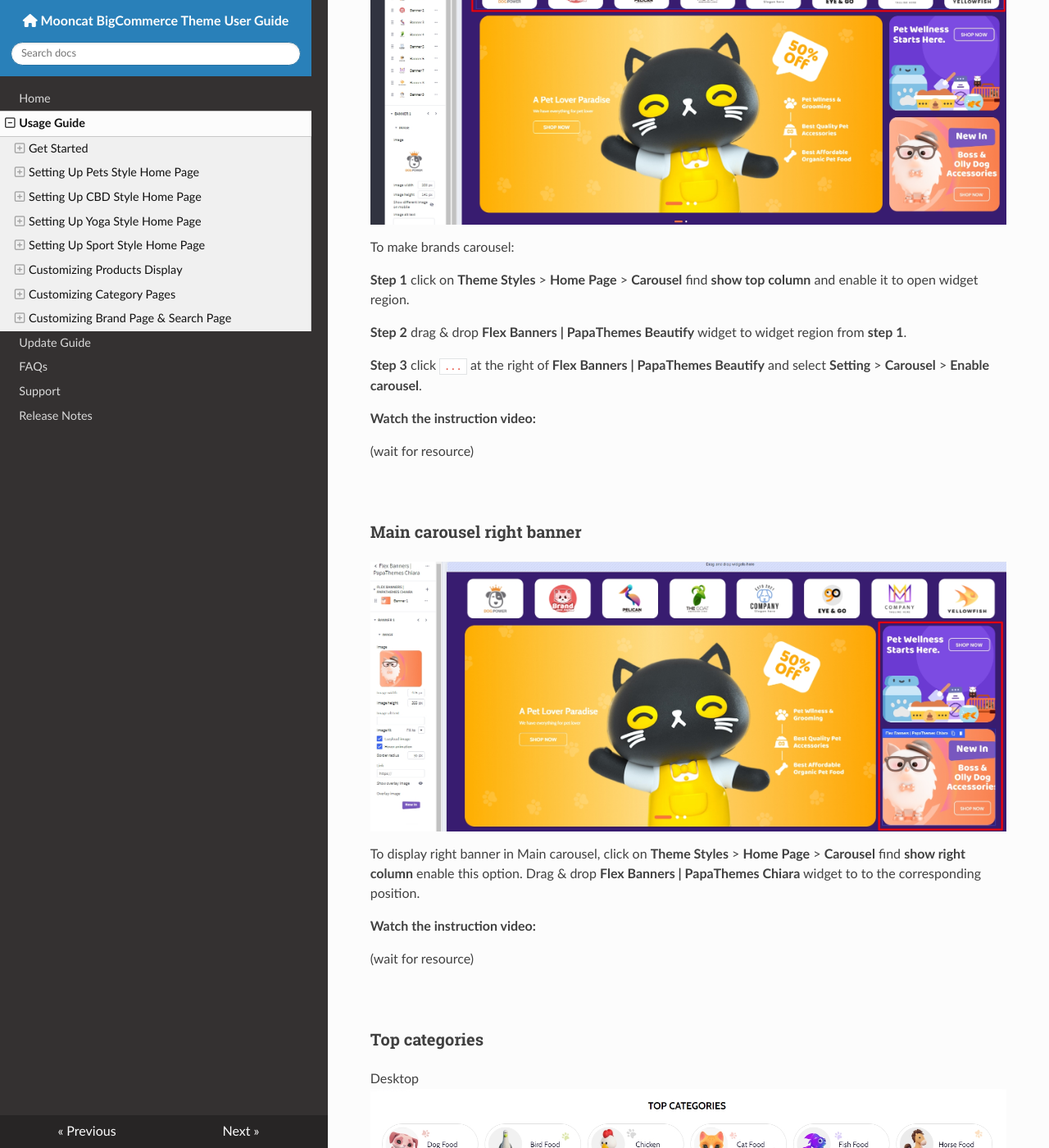
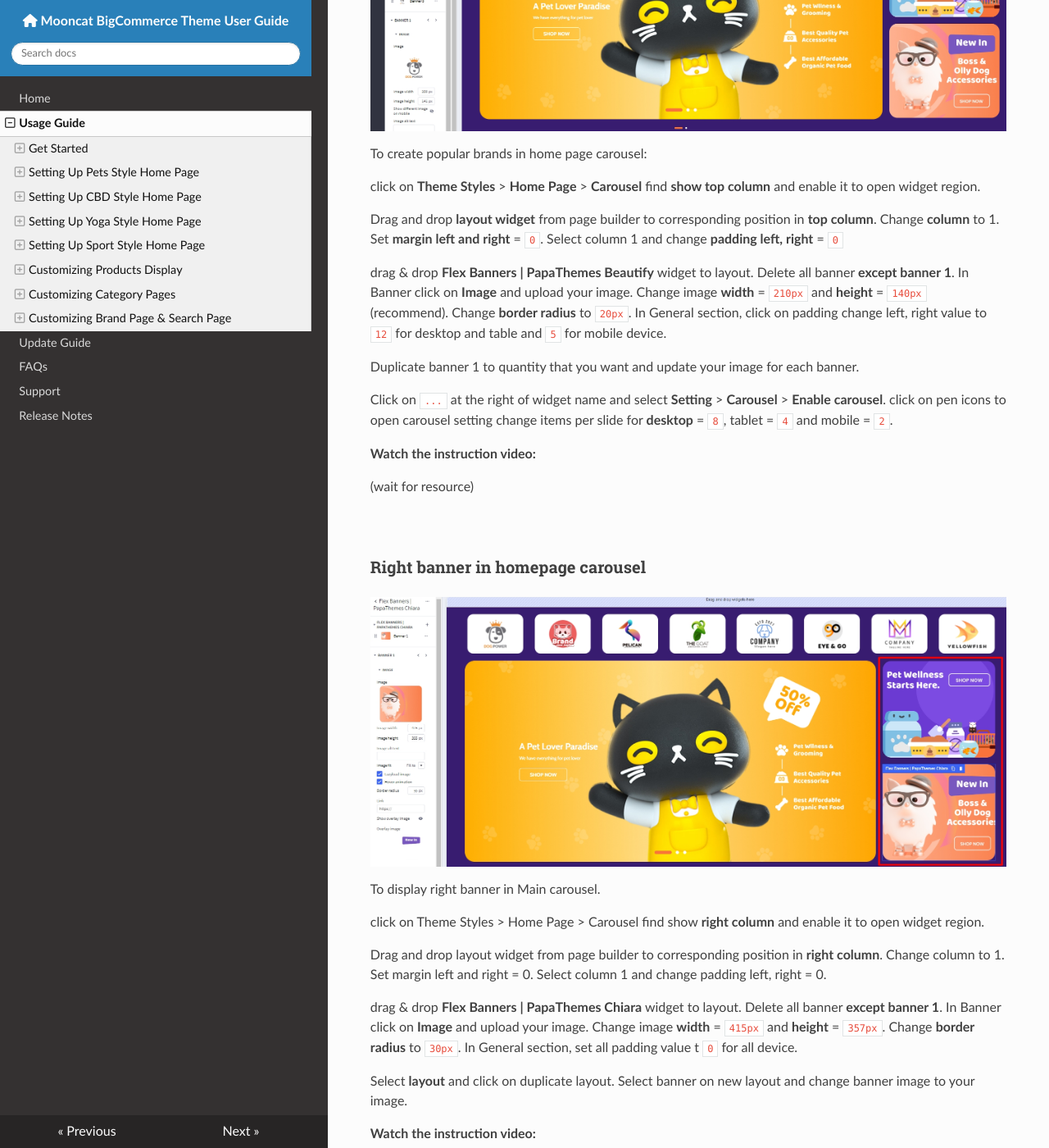
Before and after one commit to allcommerce/bc-mooncat-docs, an MkDocs documentation site: the page built from docs/usage.md, in a window 1280 px wide and 1400 px high, scrolled down 9407 px. Shown: the whole window at 82% size. Built offline with MkDocs 1.6.1, drawn with Linux system fonts in a browser that asks for light colours; nearby versions of some CDN libraries; some of the changed text lies outside the part shown.

Commit message:
update usage guide

```diff
--- a/docs/usage.md
+++ b/docs/usage.md
@@ -46,7 +46,7 @@
 ![Header](img/header.jpg)
 
 
-To configure the header, click on **Theme Styles** > **Header** section, here you can configure the header colors, store logo position and size.
+To configure the header, click on **Theme Styles** > **Header** section, here you can config the header colors, store logo position and size.
 
 **User Navigation** allows to change colors of the icon phone, cart.
 
@@ -54,11 +54,9 @@
 
 **Main Navigation** allows to customize this navigation bar like changing the menu type to column, dropdown menu or mega menu; changing colors of the top menu as well as the sub-menus. There is an option "**Hide webpage links**" that allows to hide the static web page links on the main navigation.
 
-To configure the Main navigation, click on **Theme Styles** > **Header**. In **Main navigation** section you can to change the colors text, hover, border, and background of the main navigation.
 
-![main-navigation](img/main-navigation.jpg)
 
-Config settings for main navigation:
+To configure the Main navigation, click on **Theme Styles** > **Header**. In **Main navigation** section you can change:
 
 - **Root menu item color**: text color of root menu item.
 
@@ -78,37 +76,36 @@
 
 - **+ Border**: border-color of mega menu popup.
 
-You can also configure the **Menu style**, hide or **Show web page links** and **Show widgets in the mega menu**.
+![main-navigation](img/main-navigation.jpg)
 
-Config **Menu style** :
+To config style of main navigation, click on **Theme Styles** > **Header**. In **Main navigation** select **Menu style**. The theme offer 3 option as below:
 
-- `Mega menu`: show sub-menu item megamenu popup style.
+- `Mega menu`: show submenu under Mega menu style. **Mega menu** allow user insert banner and product into it
 
 ![mega-menu](img/mega-menu.jpg)
 
-- `Dropdown`: show sub-menu item dropdown style.
+- `Dropdown`: show sub-menu item as dropdown style.
 
 ![dropdown-menu](img/dropdown-menu.jpg)
 
-- `Column`: show sub-menu item column style.
+- `Column`: show sub-menu item as column style.
 
 ![column-menu](img/column-menu.jpg)
 
 
-**Quick Search** allows to change the colors of the search form.
+**Quick Search** allows user to change the colors of the search form.
 
-To configure the Quick Search, click on **Theme Styles** > **Header**. In **Quick Search** section you can to change the colors text, hover, border, and background of the search form.
+To configure the **Quick Search**, click on **Theme Styles** > **Header**. In **Quick Search** section you can change text colors, hover, border, and background of the search field.
 
-To change popular search keywords, type your text in popular search keywords field as picture below.
+To change popular search keywords, type your text in **popular search keywords** field as picture below.
 
 ![header-quick-search](img/quick-search.jpg)
+
+You can also hide or **Show web page links** and **Show widgets in the mega menu**.
 
 **Watch the instruction video:**
 
 <iframe width="560" height="315" src="https://www.youtube.com/embed/H-c-oUQycgg" title="YouTube video player" frameborder="0" allow="accelerometer; autoplay; clipboard-write; encrypted-media; gyroscope; picture-in-picture" allowfullscreen></iframe>
-
-
-### Home page carousel section
 
 ### Top Banner
 
@@ -151,27 +148,39 @@
 
 <iframe width="560" height="315" src="https://www.youtube.com/embed/HT44vYYQbnM" title="YouTube video player" frameborder="0" allow="accelerometer; autoplay; clipboard-write; encrypted-media; gyroscope; picture-in-picture" allowfullscreen></iframe>
 
-### Brand logos
+### Popular Brand logos
 
 
 ![Top-column-carousel](img/brands-top-carousel.jpg)
 
-To make brands carousel:
+To create popular brands in home page carousel:
 
-**Step 1** click on **Theme Styles** > **Home Page** > **Carousel** find **show top column** and enable it to open widget region.
+click on **Theme Styles** > **Home Page** > **Carousel** find **show top column** and enable it to open widget region.
 
-**Step 2** drag & drop **Flex Banners | PapaThemes Beautify** widget to widget region from **step 1**.
+Drag and drop **layout widget** from page builder to corresponding position in **top column**. Change **column** to 1. Set **margin left and right** = `0`. Select column 1 and change **padding left, right** = `0`
 
-**Step 3** click `...` at the right of **Flex Banners | PapaThemes Beautify** and select **Setting** > **Carousel** > **Enable carousel**.
+drag & drop **Flex Banners | PapaThemes Beautify** widget to layout. Delete all banner **except banner 1**. In Banner click on **Image** and upload your image. Change image **width** = `210px` and **height** = `140px` (recommend). Change **border radius** to `20px`. In General section, click on padding change left, right value to `12` for desktop and table and `5` for mobile device.
+
+Duplicate banner 1 to quantity that you want and update your image for each banner.
+
+Click on `...` at the right of widget name and select **Setting** > **Carousel** > **Enable carousel**. click on pen icons to open carousel setting change items per slide for **desktop** = `8`, tablet = `4` and mobile = `2`.
 
 **Watch the instruction video:**
 
 (wait for resource)
 
-### Main carousel right banner
+### Right banner in homepage carousel
 ![Main-carousel-right-banner](img/right-banner-main-carousel.jpg)
 
-To display right banner in Main carousel, click on **Theme Styles** > **Home Page** > **Carousel** find **show right column** enable this option. Drag & drop **Flex Banners | PapaThemes Chiara** widget to to the corresponding position.
+To display right banner in Main carousel.
+
+click on Theme Styles > Home Page > Carousel find show **right column** and enable it to open widget region.
+
+Drag and drop layout widget from page builder to corresponding position in **right column**. Change column to 1. Set margin left and right = 0. Select column 1 and change padding left, right = 0.
+
+drag & drop **Flex Banners | PapaThemes Chiara** widget to layout. Delete all banner **except banner 1**. In Banner click on **Image** and upload your image. Change image **width** = `415px` and **height** = `357px`. Change **border radius** to `30px`. In General section, set all padding value t `0` for all device.
+
+Select **layout** and click on duplicate layout. Select banner on new layout and change banner image to your image.
 
 **Watch the instruction video:**
 
```
